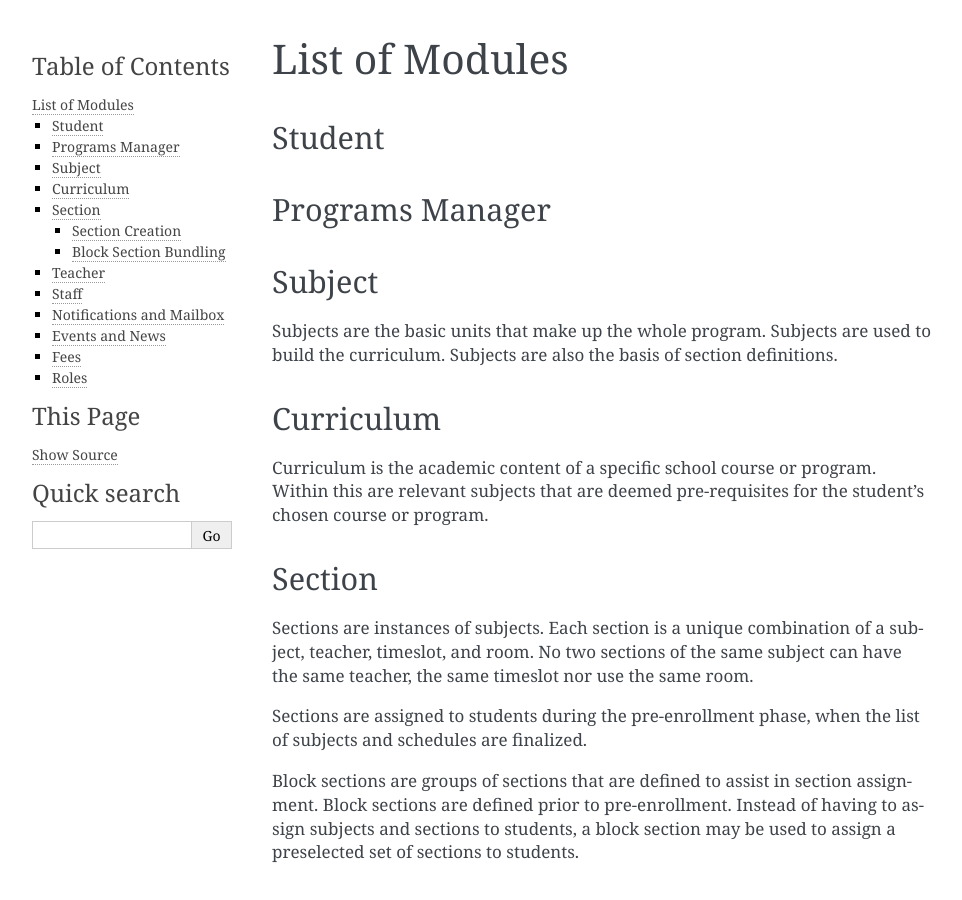
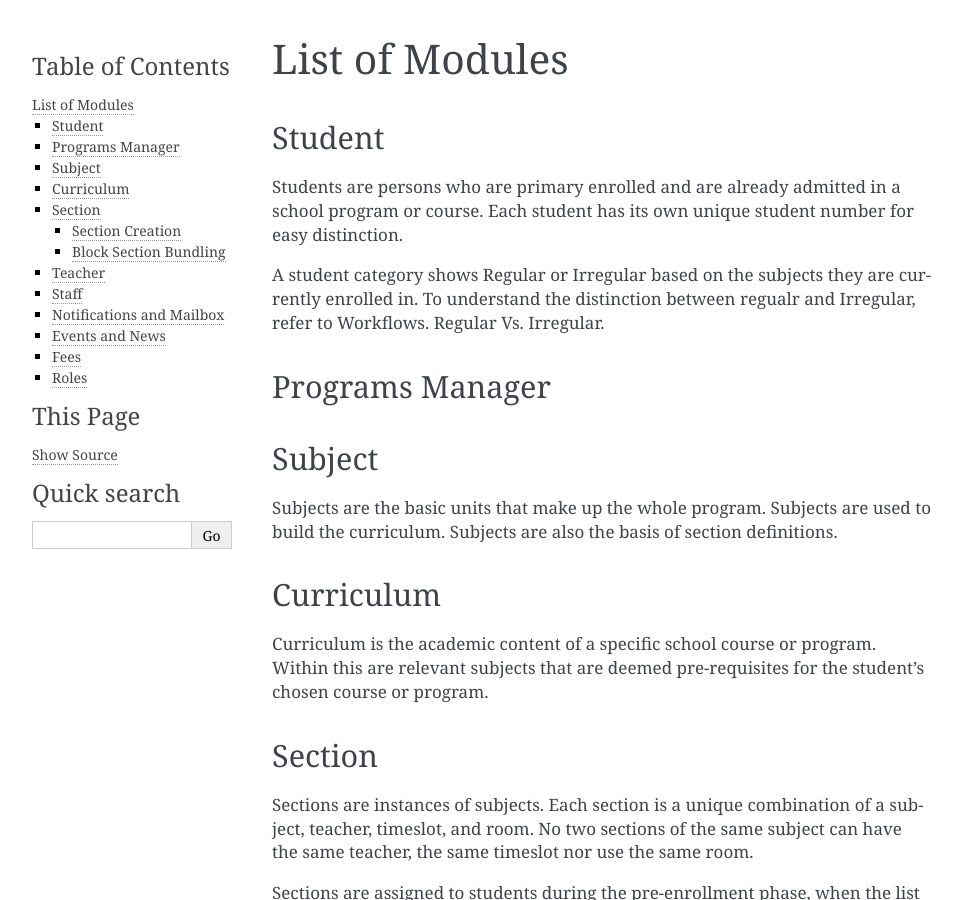
Before and after one commit to ivanasaberon/uCampAcademia, a Sphinx documentation site: the page built from Akademia.Docs/docs/modules.md, in a window 1280 px wide and 900 px high. Shown: the whole window, without its empty margins (148-1110 px from the left). Built offline with Sphinx 7.4.7, drawn with Linux system fonts in a browser that asks for light colours.

Commit message:
Update modules.md

```diff
--- a/Akademia.Docs/docs/modules.md
+++ b/Akademia.Docs/docs/modules.md
@@ -1,6 +1,11 @@
 ## List of Modules
 
 ### Student
+
+Students are persons who are primary enrolled and are already admitted in a school program or course. Each student has its own unique student number for easy distinction.
+
+A student category shows Regular or Irregular based on the subjects they are currently enrolled in. To understand the distinction between regualr and Irregular, refer to Workflows. Regular Vs. Irregular.
+
 ### Programs Manager
 ### Subject
 
```
